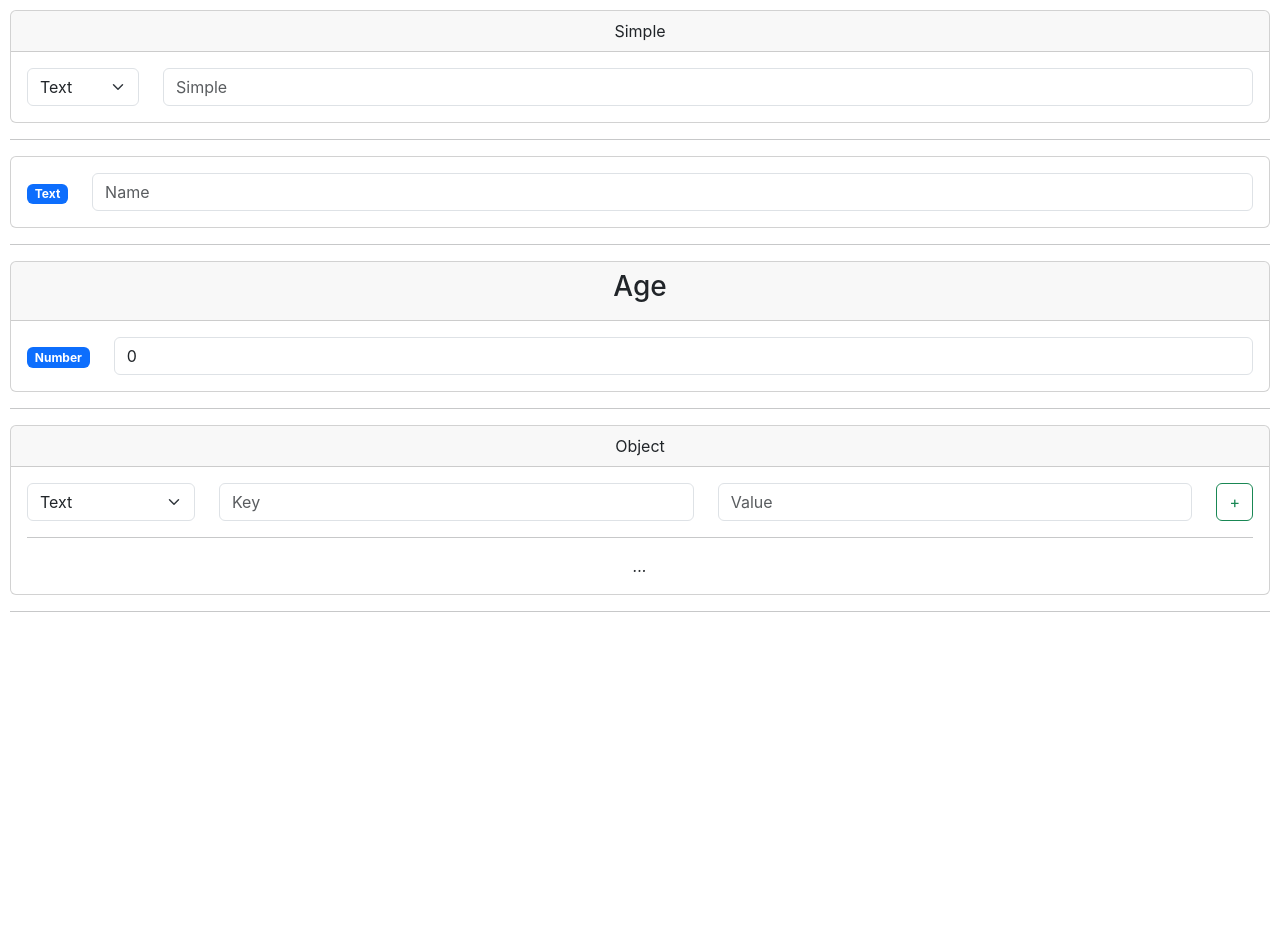
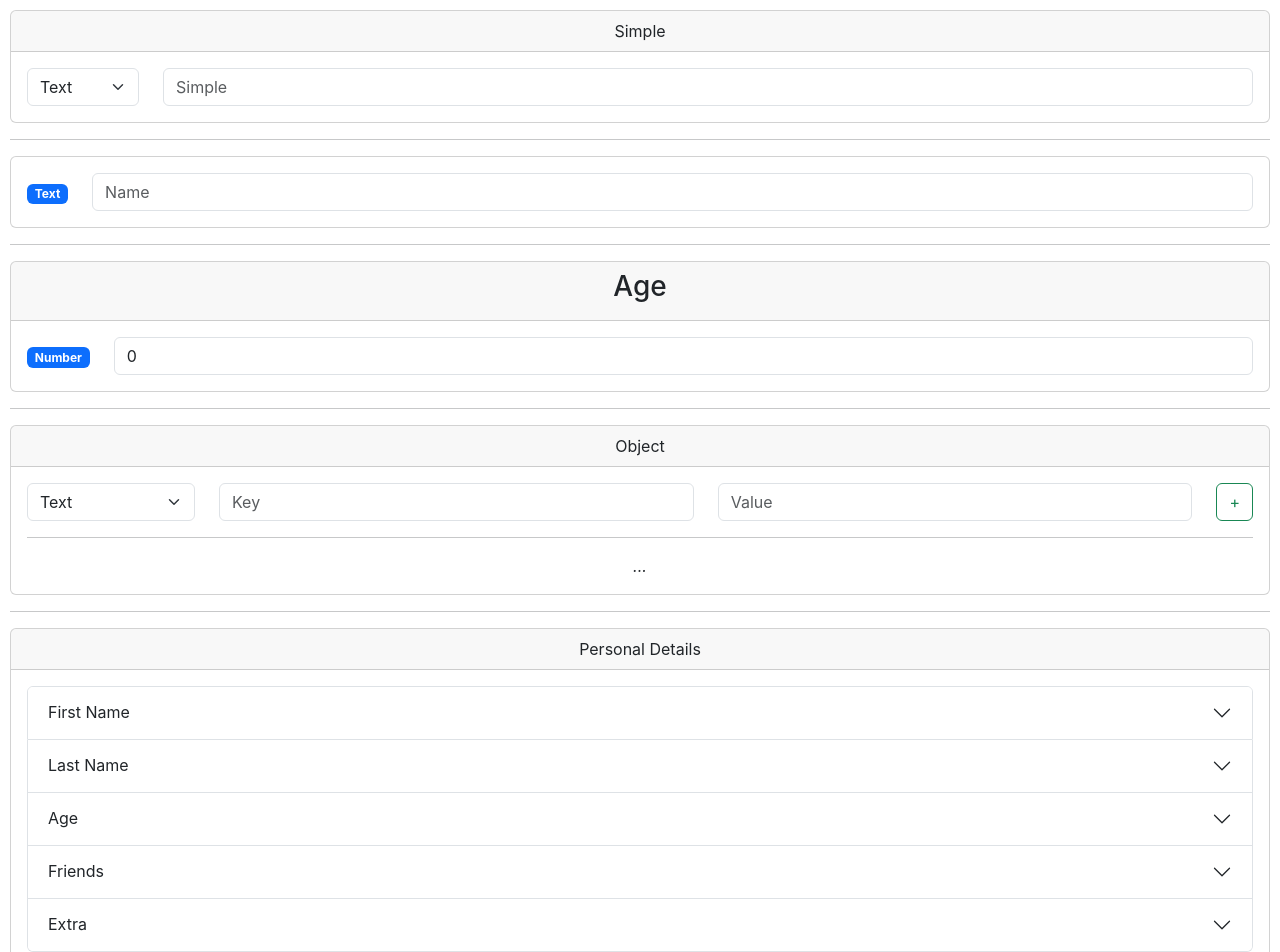
Before and after one commit to Narwhalsss360/proto-react-object-editor, a React (Create React App) app: page / in a window 1280 px wide. Shown: the top 952 px of the page. Before the commit the page ends 800 px from the top, so only its background shows below. Built offline with nearby package versions, Linux system fonts and the light colour scheme.

Commit message:
Created personal details editor

```diff
--- a/src/App.js
+++ b/src/App.js
@@ -2,6 +2,7 @@ import './App.css';
 import { useReducer } from 'react';
 import generalReducer from './editor/generalReducer';
 import SimpleEditor from './editor/SimpleEditor';
+import Button from 'react-bootstrap/Button'
 import ObjectEditor from './editor/ObjectEditor';
 import { SIMPLE_TYPES, TYPES } from './editor/types';
 
@@ -27,6 +28,55 @@ function App() {
   const [justName, dispatchJustName] = useReducer(generalReducer, '')
   const [justAge, dispatchJustAge] = useReducer(generalReducer, 0)
   const [object, disptachObject] = useReducer(generalReducer, {})
+  const [personalDetails, dispatchPersonalDetails] = useReducer(generalReducer, {
+    first: '' //Can specify default here instead of schema
+  })
+
+  const BASIC_PERSONAL_DETAILS_CHILDREN_SCHEMA = {
+    first: {
+      label: 'First Name',
+      default: '',
+      required: true
+    },
+    last: {
+      label: 'Last Name',
+      default: '',
+      required: true
+    },
+    age: {
+      label: 'Age',
+      default: 0,
+      required: true
+    }
+  }
+
+  const PERSONAL_DETAILS_SCHEMA = {
+    label: "Personal Details",
+    dispatcher: dispatchPersonalDetails,
+    all: {
+      types: [] //types of all children are restricted to no change
+    },
+    children: {
+      ...BASIC_PERSONAL_DETAILS_CHILDREN_SCHEMA,
+      friends: {
+        label: 'Friends',
+        default: [],
+        required: true,
+        others: {
+          types: ['object'],
+          children: BASIC_PERSONAL_DETAILS_CHILDREN_SCHEMA
+        }
+      },
+      extra: {
+        label: 'Extra',
+        default: {},
+        required: true,
+        others: {
+          types: ['string']
+        }
+      }
+    }
+  }
 
   return (
     <div className="App">
@@ -108,6 +158,17 @@ function App() {
           <hr />
         </div>
       }
+      {
+        true &&
+        <div>
+          <ObjectEditor
+            value={personalDetails}
+            schema={PERSONAL_DETAILS_SCHEMA}
+          />
+          <Button onClick={() => console.log(personalDetails)}>Print Personal Details To Console</Button>
+          <hr />
+        </div>
+      }
     </div>
   );
 }
```
